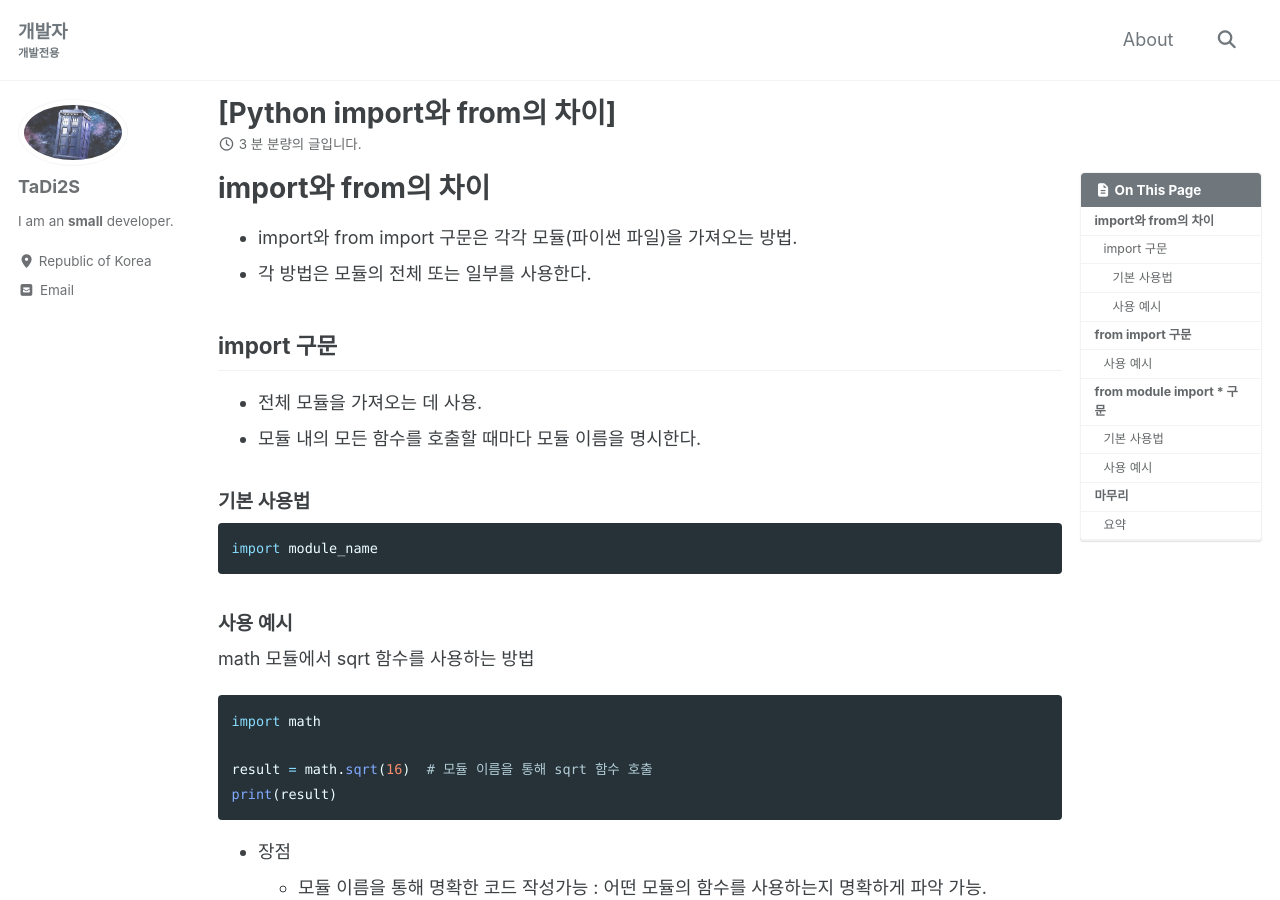
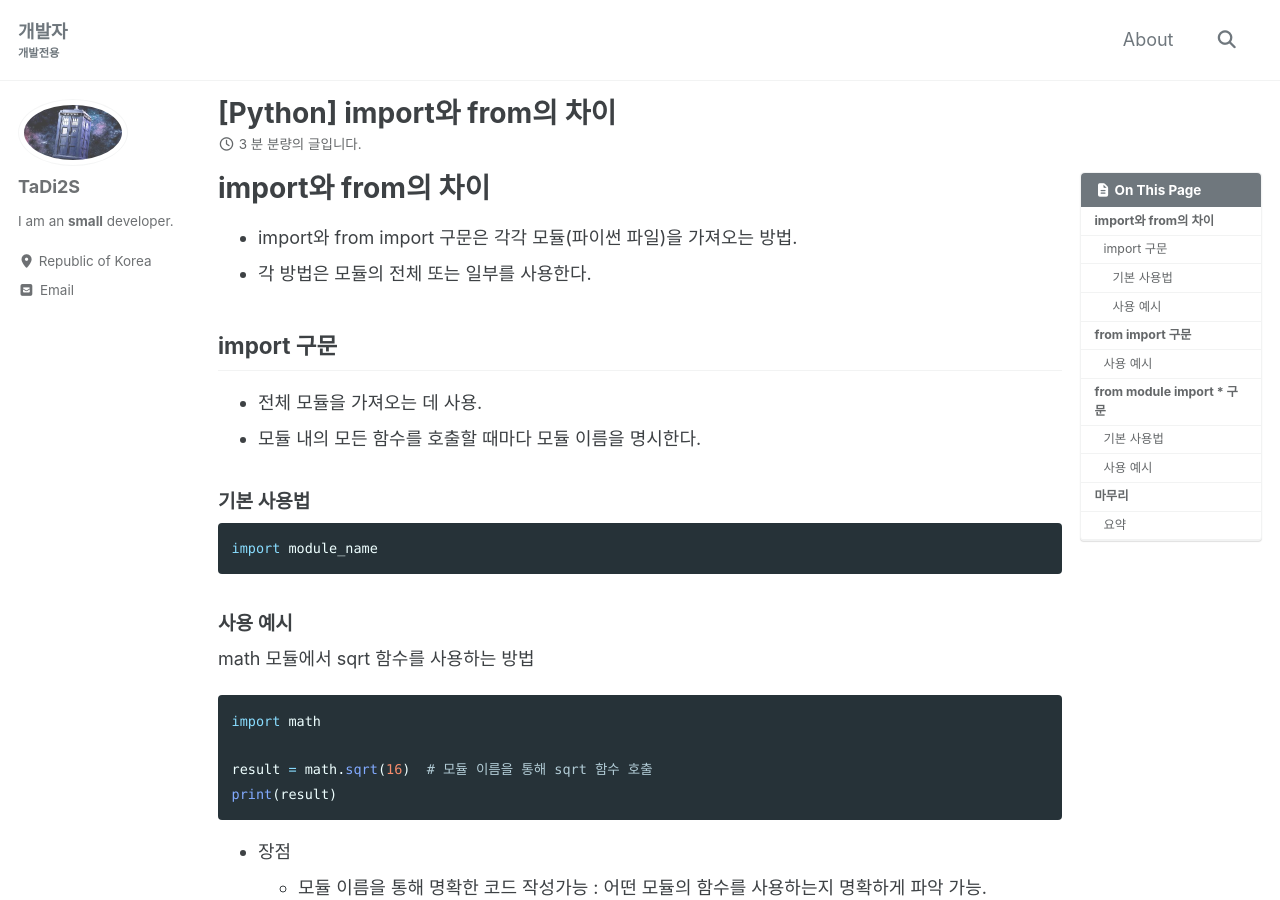
Before and after one commit to TaDi2S/TaDi2S-s-blog, a Jekyll site: the page built from _posts/pythonInfo/2024-09-09-pythonImportFromInfo.md, in a window 1280 px wide and 900 px high. Built offline with Jekyll 4.4.1, drawn with Linux system fonts in a browser that asks for light colours; cached includes are drawn as plain includes; some of the changed text lies outside the part shown.

```diff
--- a/_posts/pythonInfo/2024-09-09-pythonImportFromInfo.md
+++ b/_posts/pythonInfo/2024-09-09-pythonImportFromInfo.md
@@ -1,6 +1,6 @@
 ---
 # Front Matter
-title: "[Python import와 from의 차이]"
+title: "[Python] import와 from의 차이"
 categories: pythonInfo
 tags: python, python-import, python-from
 date: YYYY-MM-DD HH:MM:SS +09:00
```
Also changed, not shown: _posts/pythonInfo/2024-09-09-pythonInfo_venv.md (+1 -1 lines).
